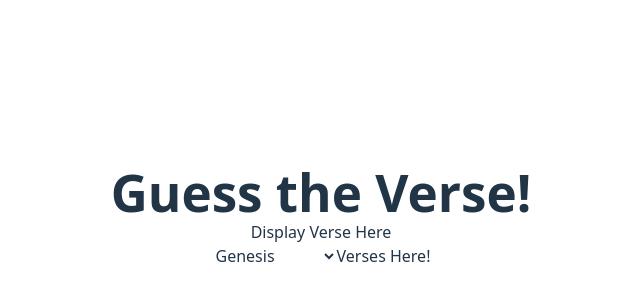
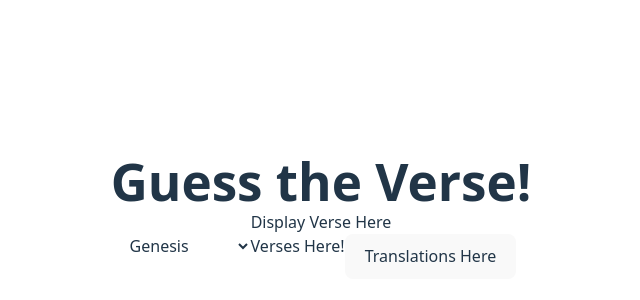
Before and after one commit to OWOAGDN/bible-verse-guess, a React (Vite) app: page / in a window 1280 px wide. Shown: the part 184-484 px from the top of the page, without its empty margins (319-959 px from the left). Built offline with nearby package versions, Linux system fonts and the light colour scheme.

Commit message:
utility function logic for calling api for translations added

```diff
--- a/src/components/Game.jsx
+++ b/src/components/Game.jsx
@@ -1,11 +1,12 @@
 import Verse from "./Verse";
 import SelectBook from "./SelectBook";
 import VerseSelect from "./VerseSelect";
+import SelectChapter from "./SelectChapter";
 import { useState } from "react";
 
 export default function Game() {
   const [book, setBook] = useState(["Genesis", "Exodus", "Detueronomy"]);
-  const [selectedBook, setSelectedBook] = useState(book[0]);
+  const [selectedBook, setSelectedBook] = useState();
   const getBook = (e) => setSelectedBook(e.target.value);
   return (
     <>
@@ -13,7 +14,8 @@ export default function Game() {
         <Verse />
       </div>
       <div className="flex justify-center">
-        <SelectBook book={book} getBook={getBook} selectedBook={selectedBook} />
+        <SelectBook book={book} getBook={getBook} />
+        {selectedBook && <SelectChapter selectedBook={selectedBook} />}
         <VerseSelect />
       </div>
     </>
--- a/src/components/SelectBook.jsx
+++ b/src/components/SelectBook.jsx
@@ -1,7 +1,7 @@
 export default function SelectBook({ book, getBook }) {
   return (
     <form>
-      <select name="Books" id="Books" onChange={getBook}>
+      <select name="books" id="books" onChange={getBook}>
         {book.map((b) => (
           <option value={b}>{b}</option>
         ))}
--- /dev/null
+++ b/src/components/SelectChapter.jsx
@@ -0,0 +1,3 @@
+export default function SelectChapter() {
+  return <>Hi</>;
+}
--- a/src/components/VerseSelect.jsx
+++ b/src/components/VerseSelect.jsx
@@ -1,3 +1,18 @@
+import { GetData } from "../utility/getData";
+
 export default function VerseSelect() {
-  return <>Verses Here!</>;
+  const handleClick = (event) => {
+    event.preventDefault();
+    GetData.getTranslations()
+      .then((data) => data.translations.filter((tr) => tr.language === "eng"))
+      .then((english) => console.log(english));
+  };
+  return (
+    <>
+      Verses Here!
+      <form>
+        <button onClick={handleClick}>Translations Here</button>
+      </form>
+    </>
+  );
 }
--- /dev/null
+++ b/src/utility/getData.jsx
@@ -0,0 +1,9 @@
+export const GetData = {
+  getTranslations: async () => {
+    const response = await fetch(
+      "https://bible.helloao.org/api/available_translations.json"
+    );
+    const data = await response.json();
+    return data;
+  },
+};
```
Also changed, not shown: 1 other file (tests, documents, lock files or other folders).
